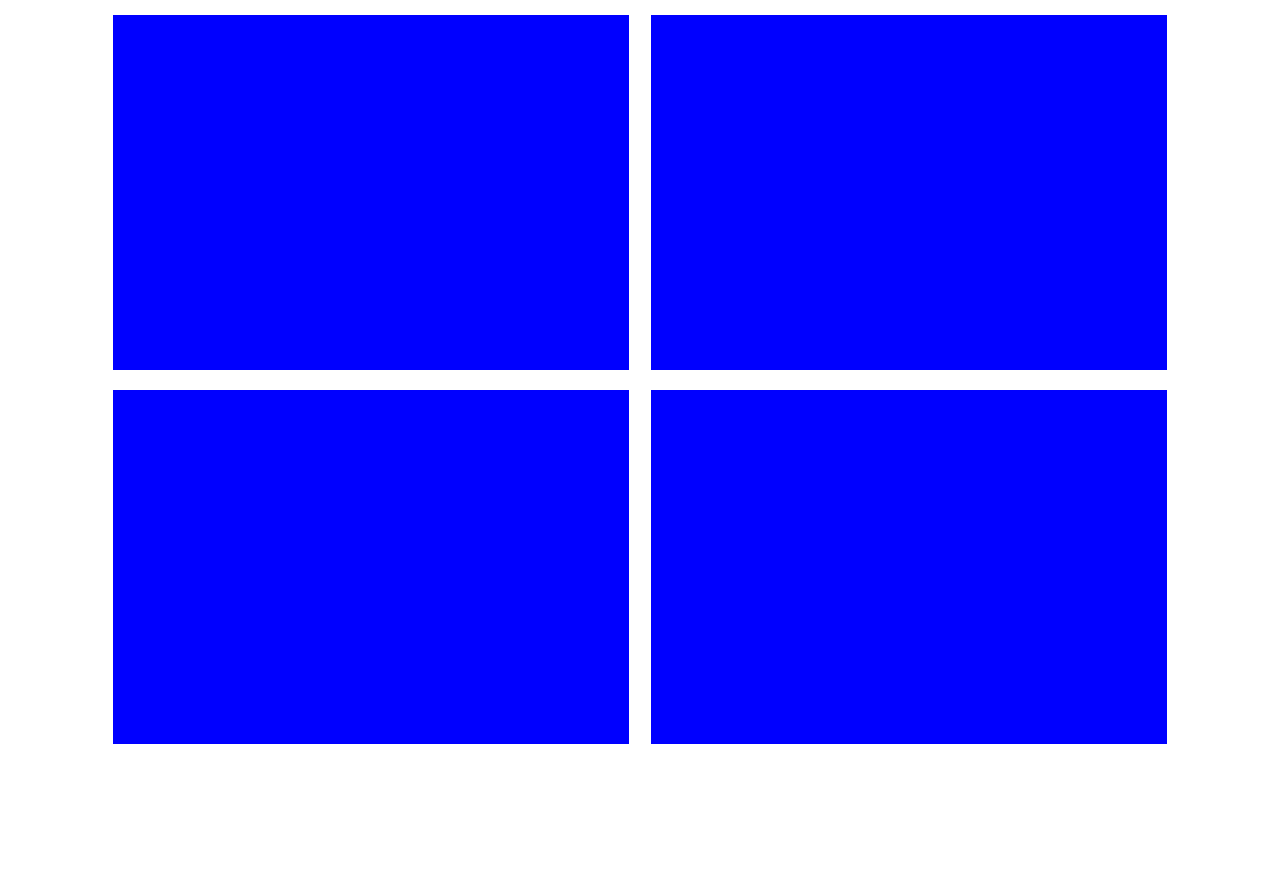
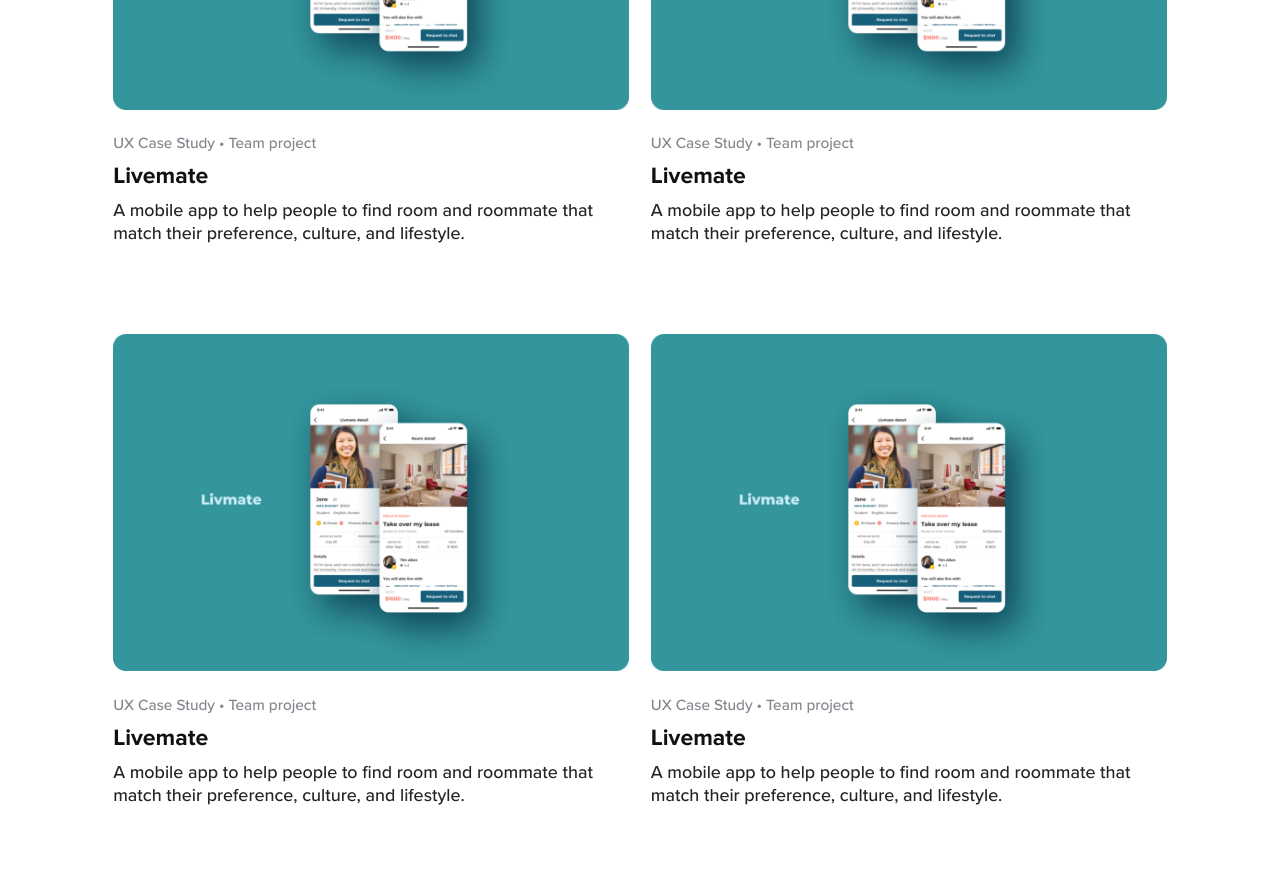
Before and after one commit to jujukim1001/jujukim1001.com, a plain HTML site: page html/home.html in a window 1280 px wide. Shown: the part 1060-1938 px from the top of the page. Before the commit the page ends 1814 px from the top, so only its background shows below. Drawn offline with Linux system fonts and the light colour scheme.

Commit message:
WIP: home

```diff
--- a/css/home.css
+++ b/css/home.css
@@ -2,6 +2,12 @@
     font-family: proximaNova;
     src: url(../fonts/Proxima-Nova-Reg.ttf);
     font-weight: 400;
+}
+
+@font-face {
+    font-family: proximaNova;
+    src: url(../fonts/Proxima-Nova-Medium.ttf);
+    font-weight: 500;
 }
 
 @font-face {
@@ -68,9 +74,9 @@ body {
     display: flex;
     flex-direction: column;
     justify-content: center;
-    min-height: 500px;
+    min-height: 600px;
     /* background-color: greenyellow; */
-    padding: 5vh 12vw 5vh 12vw;
+    padding: 7vh 12vw 7vh 12vw;
 }
 
 .introductionItem {
@@ -104,6 +110,7 @@ body {
 #introductionDoubleDownArrowContainer {
     display: flex;
     justify-content: center;
+    /* background-color: green; */
 }
 
 #introductionDoubleDownArrow {
@@ -115,13 +122,43 @@ body {
     display: flex;
     justify-content: flex-start;
     align-content: flex-start;
+    margin: 0 0 0 0;
     flex-wrap: wrap;
 }
 
 .project {
     width: 48%;
-    /* height: 100px; */
-    padding-top: 33%;
     margin: 10px 1% 10px 1%;
-    background-color: blue;
+    /* background-color: blue; */
 }
+
+.projectImage {
+    width: 100%;
+}
+
+.projectInfoContainer {
+    width: 100%;
+    height: 14vw;
+}
+
+.projectInfoTag {
+    margin-top: 1.7vw;
+    color: #85858D;
+    font-size: 1.2vw;
+    font-weight: 500;
+}
+
+.projectInfoTitle {
+    margin-top: 0.7vw;
+    color: #121111;
+    font-size: 1.8vw;
+    font-weight: 700;
+}
+
+.projectInfoDescription {
+    margin-top: 0.7vw;
+    color: #242424;
+    font-size: 1.4vw;
+    font-weight: 500;
+    line-height: 1.8vw;
+}
--- a/html/home.html
+++ b/html/home.html
@@ -27,22 +27,39 @@
 
             <div id="projectsContainer">
                 <div class="project">
+                    <img class="projectImage" src=../img/livemateCover.png>
+                    <div class="projectInfoContainer">
+                        <div class="projectInfoTag">UX Case Study • Team project</div>
+                        <div class="projectInfoTitle">Livemate</div>
+                        <div class="projectInfoDescription">A mobile app to help people to find room and roommate that match their preference, culture, and lifestyle. </div>
+                    </div>
+                </div>
 
+                <div class="project">
+                    <img class="projectImage" src=../img/livemateCover.png>
+                    <div class="projectInfoContainer">
+                        <div class="projectInfoTag">UX Case Study • Team project</div>
+                        <div class="projectInfoTitle">Livemate</div>
+                        <div class="projectInfoDescription">A mobile app to help people to find room and roommate that match their preference, culture, and lifestyle. </div>
+                    </div>
                 </div>
+
                 <div class="project">
+                    <img class="projectImage" src=../img/livemateCover.png>
+                    <div class="projectInfoContainer">
+                        <div class="projectInfoTag">UX Case Study • Team project</div>
+                        <div class="projectInfoTitle">Livemate</div>
+                        <div class="projectInfoDescription">A mobile app to help people to find room and roommate that match their preference, culture, and lifestyle. </div>
+                    </div>
+                </div>
 
-                </div>
                 <div class="project">
-
-                </div>
-                <div class="project">
-
-                </div>
-                <div class="project">
-
-                </div>
-                <div class="project">
-
+                    <img class="projectImage" src=../img/livemateCover.png>
+                    <div class="projectInfoContainer">
+                        <div class="projectInfoTag">UX Case Study • Team project</div>
+                        <div class="projectInfoTitle">Livemate</div>
+                        <div class="projectInfoDescription">A mobile app to help people to find room and roommate that match their preference, culture, and lifestyle. </div>
+                    </div>
                 </div>
             </div>
         </div>
```
Also changed, not shown: fonts/Proxima-Nova-Medium.ttf (added), img/livemateCover.png (added).
